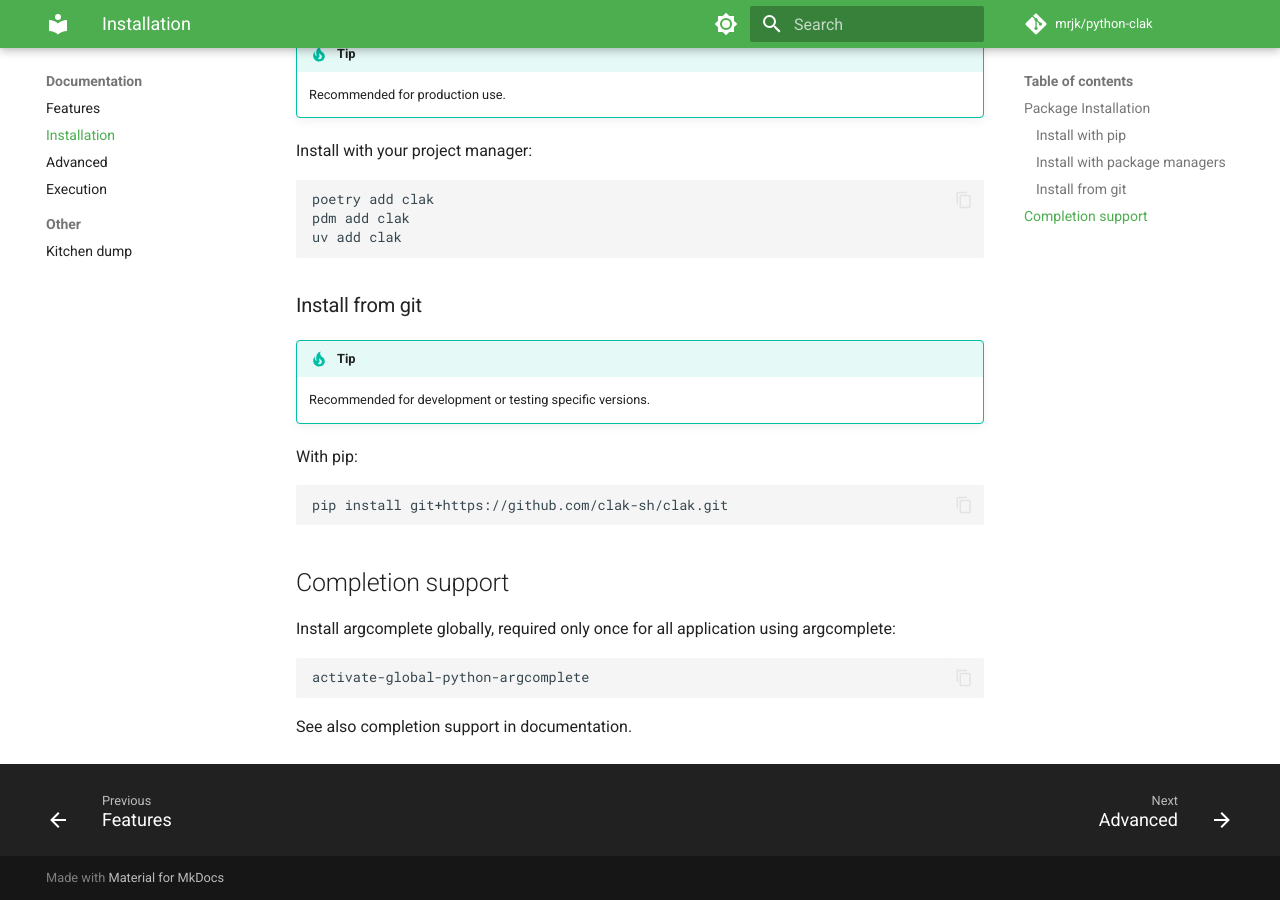
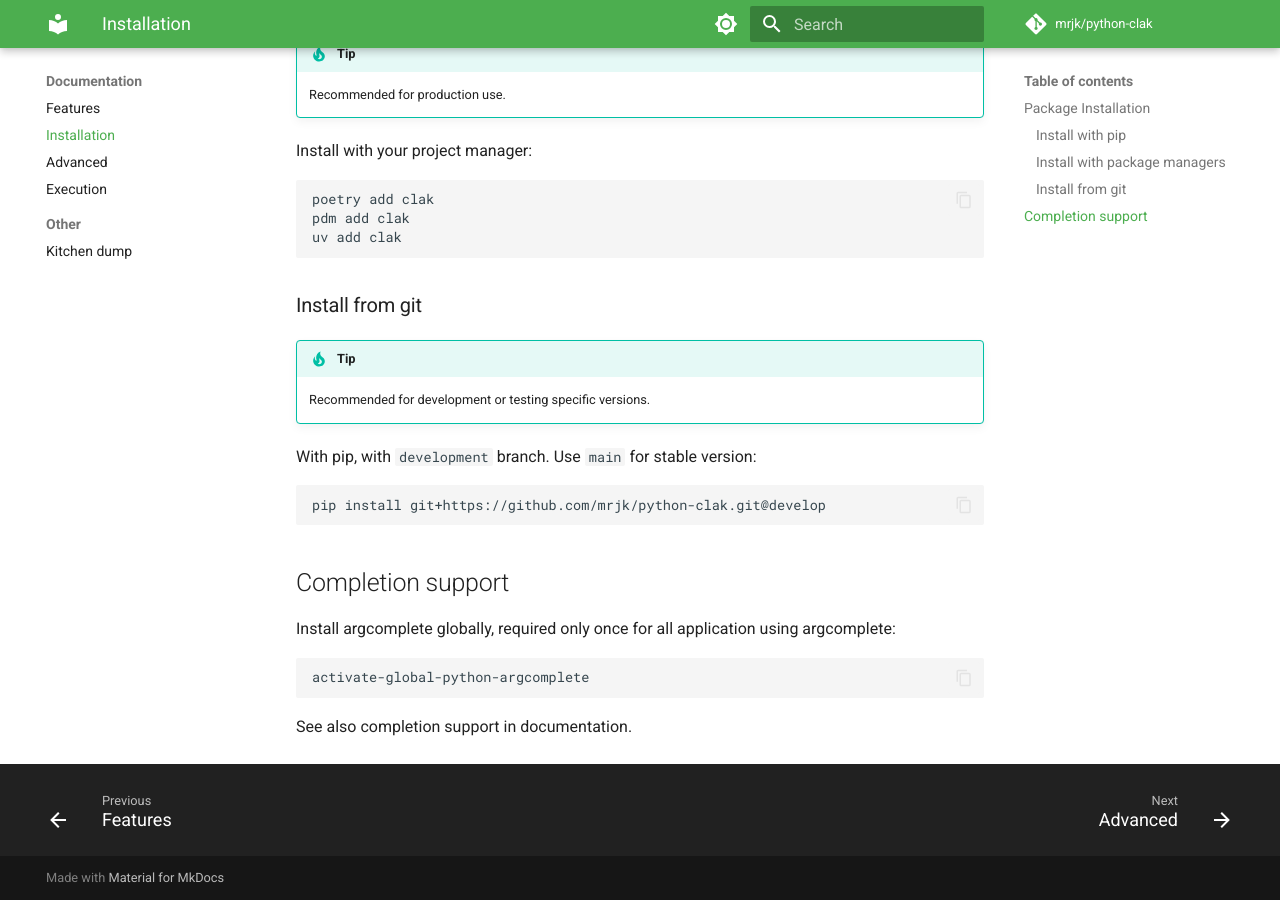
Before and after one commit to mrjk/python-clak, an MkDocs documentation site: the page built from docs/content/docs/install.md, in a window 1280 px wide and 900 px high, scrolled down 619 px. Built offline with MkDocs 1.6.1 and Material for MkDocs 9.7.7, drawn with Linux system fonts in a browser that asks for light colours; comment, search, counter and statistics services are not loaded.

Commit message:
docs: fix install quickstart

````diff
--- a/docs/content/docs/install.md
+++ b/docs/content/docs/install.md
@@ -35,10 +35,10 @@ uv add clak
 !!! tip
     Recommended for development or testing specific versions.
 
-With pip:
+With pip, with `development` branch. Use `main` for stable version:
 
 ``` bash
-pip install git+https://github.com/clak-sh/clak.git
+pip install git+https://github.com/mrjk/python-clak.git@develop
 ```
 
 
````
Also changed, not shown: docs/content/quickstart/quickstart.md (+2 -2 lines).
